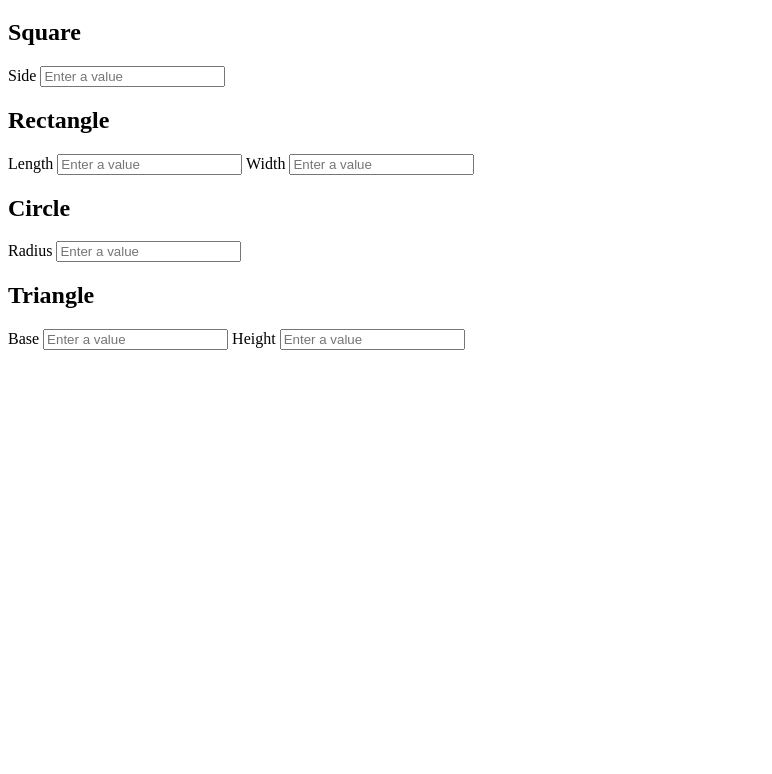
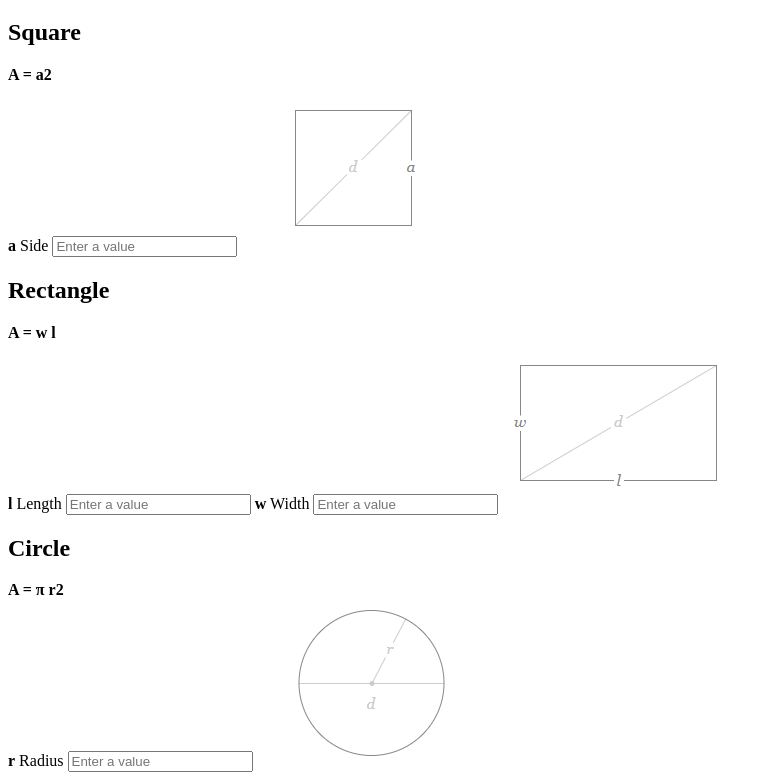
Before and after one commit to diegochagas/calculate-area, a plain HTML site: page index.html in a window 1280 px wide. Shown: the part 61-835 px from the top of the page, without its empty margins (0-772 px from the left). Before the commit the page ends 800 px from the top, so only its background shows below. Drawn offline with Linux system fonts and the light colour scheme.

Commit message:
insert images of shapes

```diff
--- a/index.html
+++ b/index.html
@@ -7,27 +7,35 @@
 	<h1>Calculate area of shapes</h1>
 	<div class="shape">
 		<h2>Square</h2>
-		<label for="side">Side</label>
+		<div><b><span>A</span> <span>=</span> <span>a</span><span>2</span></b></div>
+		<label for="side"><b>a</b> Side</label>
 		<input id="side" type="number" name="square" placeholder="Enter a value">
+		<img src="images/square.png">
 	</div>
 	<div class="shape">
 		<h2>Rectangle</h2>
-		<label for="length">Length</label>
+		<div><b><span>A</span> <span>=</span> <span>w</span> <span>l</span></b></div>
+		<label for="length"><b>l</b> Length</label>
 		<input id="length" type="number" name="length" placeholder="Enter a value">
-		<label>Width</label>
+		<label for="width"><b>w</b> Width</label>
 		<input id="width" type="number" name="width" placeholder="Enter a value">
+		<img src="images/rectangle.png">
 	</div>
 	<div class="shape">
 		<h2>Circle</h2>
-		<label for="radius">Radius</label>
+		<div><b><span>A</span> <span>=</span> <span>π</span> <span>r</span><span>2</span></b></div>
+		<label for="radius"><b>r</b> Radius</label>
 		<input id="radius" type="number" name="circle" placeholder="Enter a value">
+		<img src="images/circle.png">
 	</div>
 	<div class="shape">
 		<h2>Triangle</h2>
-		<label for="base">Base</label>
+		<div><b><span>A</span> <span>=</span> <span>h</span><span>b</span> <span>b</span><span>2</span></b></div>
+		<label for="base"><b>b</b> Base</label>
 		<input id="base" type="number" name="base" placeholder="Enter a value">
-		<label for="height">Height</label>
+		<label for="height"><b><span>h</span><span>b</span></b> Height</label>
 		<input id="height" type="number" name="height" placeholder="Enter a value">
+		<img src="images/triangle.png">
 	</div>
 	<script type="text/javascript" src="PromiseArea.js"></script>
 </body>
```
Also changed, not shown: images/circle.png (added), images/rectangle.png (added), images/square.png (added), images/triangle.png (added).
